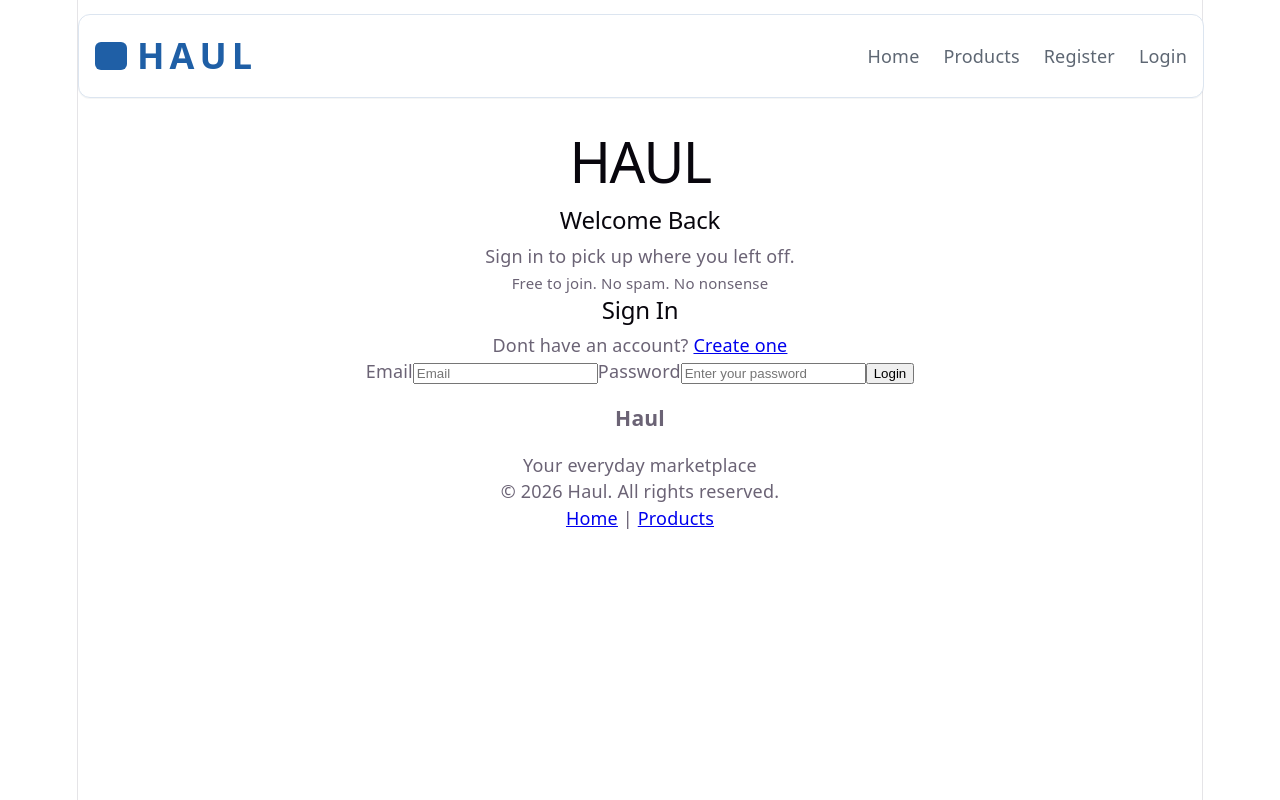
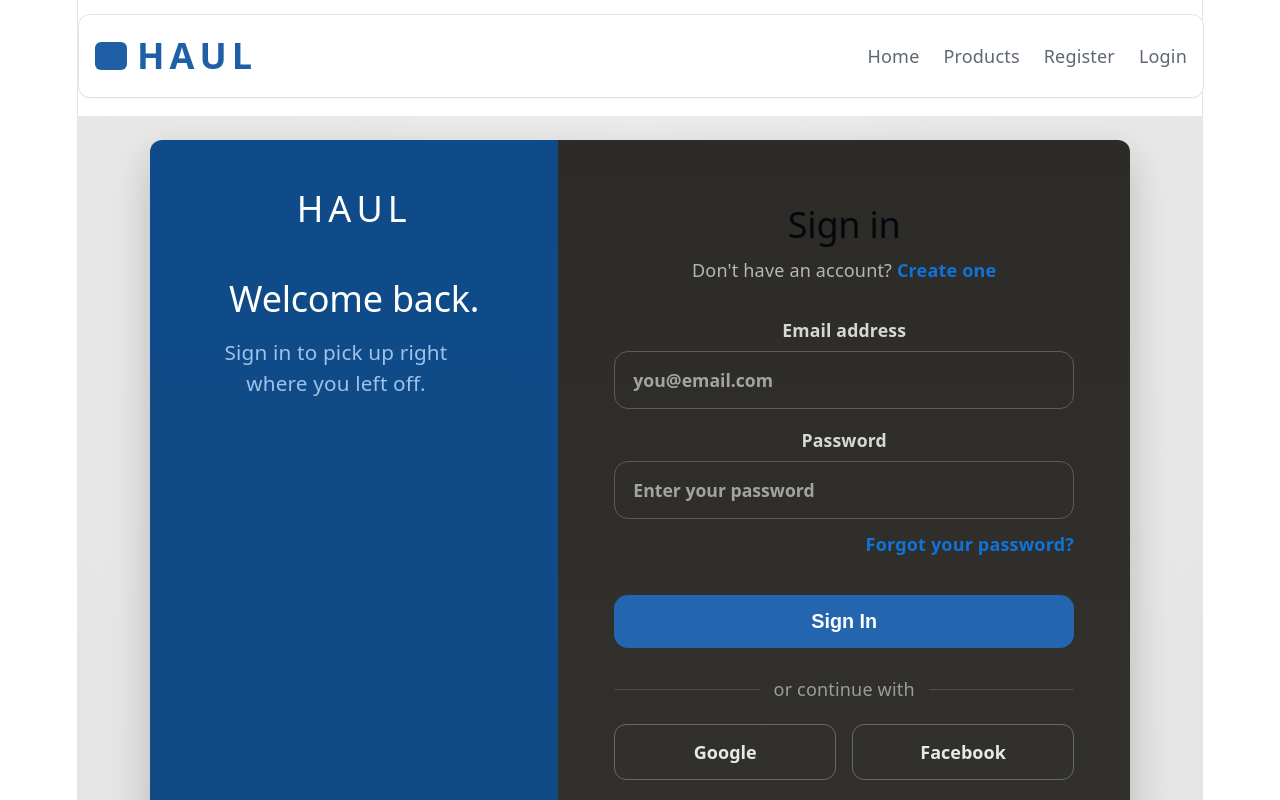
Before and after one commit to DzaboffCodes/E_Commerce, a React (Vite) app in the folder ecommerce-frontend/: page /login in a window 1280 px wide. Shown: the top 800 px of the page. Built offline with nearby package versions, Linux system fonts and the light colour scheme.

Commit message:
Added css to Login Page

```diff
--- a/ecommerce-frontend/src/Login.css
+++ b/ecommerce-frontend/src/Login.css
@@ -0,0 +1,209 @@
+.login-shell {
+  min-height: calc(100vh - 140px);
+  display: grid;
+  place-items: center;
+  padding: 24px 16px 40px;
+  background: radial-gradient(circle at top, #ececec 0%, #e4e4e4 100%);
+}
+
+.login-card {
+  width: min(980px, 100%);
+  min-height: 680px;
+  border-radius: 12px;
+  overflow: hidden;
+  display: grid;
+  grid-template-columns: 1fr 1.4fr;
+  box-shadow: 0 16px 40px rgba(0, 0, 0, 0.2);
+}
+
+.login-left {
+  background: linear-gradient(180deg, #0f4b89 0%, #114b86 100%);
+  color: #d9e8fa;
+  padding: 56px 46px;
+  display: flex;
+  flex-direction: column;
+}
+
+.login-left .brand {
+  margin: 0 0 56px;
+  color: #ffffff;
+  letter-spacing: 0.14em;
+  font-size: 2rem;
+}
+
+.login-left h2 {
+  margin: 0 0 16px;
+  color: #ffffff;
+  font-size: clamp(2rem, 2.8vw, 2.5rem);
+}
+
+.login-left p {
+  margin: 0;
+  color: #9ec3e9;
+  font-size: 1.15rem;
+  line-height: 1.5;
+  max-width: 280px;
+}
+
+.login-left small {
+  margin-top: auto;
+  color: #58a1eb;
+  font-size: 0.98rem;
+}
+
+.login-right {
+  background: linear-gradient(180deg, #2c2b28 0%, #32312d 100%);
+  color: #f3f4f6;
+  padding: 64px 56px 48px;
+}
+
+.login-right h2 {
+  margin: 0 0 10px;
+  font-size: clamp(2rem, 2.8vw, 2.5rem);
+}
+
+.signin-text {
+  margin: 0 0 34px;
+  color: #b6b6b6;
+  font-size: 1rem;
+}
+
+.signin-text a,
+.forgot-row a,
+.login-footer-link a {
+  color: #0f73d9;
+  text-decoration: none;
+  font-weight: 600;
+}
+
+.login-form {
+  display: grid;
+  gap: 18px;
+}
+
+.login-form label {
+  display: grid;
+  gap: 8px;
+  color: #d7d7d7;
+  font-size: 0.98rem;
+  font-weight: 600;
+}
+
+.login-form input {
+  background: transparent;
+  border: 1px solid #5c5b57;
+  color: #ffffff;
+  border-radius: 14px;
+  padding: 15px 18px;
+  font: inherit;
+}
+
+.login-form input::placeholder {
+  color: #a3a3a3;
+}
+
+.login-form input:focus {
+  outline: none;
+  border-color: #8fc2ff;
+  box-shadow: 0 0 0 2px rgba(143, 194, 255, 0.25);
+}
+
+.forgot-row {
+  display: flex;
+  justify-content: flex-end;
+  margin-top: -6px;
+  margin-bottom: 10px;
+}
+
+.login-btn {
+  margin-top: 10px;
+  border: 0;
+  border-radius: 14px;
+  background: #2365ae;
+  color: #fff;
+  font-weight: 700;
+  font-size: 1.1rem;
+  padding: 15px 16px;
+  cursor: pointer;
+}
+
+.login-btn:hover {
+  filter: brightness(1.06);
+}
+
+.login-btn:disabled {
+  opacity: 0.75;
+  cursor: not-allowed;
+}
+
+.login-divider {
+  display: grid;
+  grid-template-columns: 1fr auto 1fr;
+  align-items: center;
+  gap: 14px;
+  color: #9b9b9b;
+  margin: 28px 0 22px;
+}
+
+.login-divider::before,
+.login-divider::after {
+  content: "";
+  height: 1px;
+  background: #4c4c4c;
+}
+
+.social-row {
+  display: grid;
+  grid-template-columns: 1fr 1fr;
+  gap: 16px;
+}
+
+.social-btn {
+  background: transparent;
+  border: 1px solid #696969;
+  color: #e8e8e8;
+  border-radius: 12px;
+  padding: 14px 12px;
+  font: inherit;
+  font-weight: 600;
+  cursor: pointer;
+}
+
+.social-btn:hover {
+  background: rgba(255, 255, 255, 0.04);
+}
+
+.login-footer-link {
+  margin: 28px 0 0;
+  text-align: center;
+  color: #b6b6b6;
+  font-size: 1rem;
+}
+
+@media (max-width: 880px) {
+  .login-card {
+    grid-template-columns: 1fr;
+  }
+
+  .login-left {
+    padding: 34px 24px;
+  }
+
+  .login-left .brand {
+    margin-bottom: 20px;
+  }
+
+  .login-left small {
+    margin-top: 18px;
+  }
+
+  .login-right {
+    padding: 32px 24px 36px;
+  }
+}
+
+@media (max-width: 560px) {
+  .social-row {
+    grid-template-columns: 1fr;
+  }
+}
--- a/ecommerce-frontend/src/components/Login.jsx
+++ b/ecommerce-frontend/src/components/Login.jsx
@@ -1,41 +1,30 @@
 import { useState } from "react";
-// Import the UseNavigate Hook for Logging in
-import { useNavigate } from "react-router-dom";
+import { Link, useNavigate } from "react-router-dom";
 import "../Login.css";
 
 function LoginPage() {
-    // UseStates
-    // Form State
   const [form, setForm] = useState({
     email: "",
-        password: ""
+    password: "",
   });
-    // Add an error state to display errors
+
   const [errors, setErrors] = useState({});
-    // Add a loading state to track if the form is in flight to server
   const [loading, setLoading] = useState(false);
-    // Add a server state to track errors coming back from server
   const [serverError, setServerError] = useState("");
 
-    // Create a navigate instance
   const navigate = useNavigate();
 
-    // UI Validation Rules
   function validate(values) {
     const nextErrors = {};
     const emailRegex = /^[^\s@]+@[^\s@]+\.[^\s@]+$/;
-
     const email = values.email.trim();
 
     if (!email) nextErrors.email = "Email is required.";
-        else if (!emailRegex.test(email)) nextErrors.email = "Please enter a valid email address.";
+    else if (!emailRegex.test(email)) {
+      nextErrors.email = "Please enter a valid email address.";
+    }
 
     if (!values.password) nextErrors.password = "Password is required.";
-
-        if (!values.confirmPassword) nextErrors.confirmPassword = "Please confirm your password.";
-        else if (values.confirmPassword !== values.password) {
-            nextErrors.confirmPassword = "Passwords do not match.";
-        }
 
     return nextErrors;
   }
@@ -47,77 +36,69 @@ function LoginPage() {
 
   const onSubmit = async (e) => {
     e.preventDefault();
-
-        // Set server error state to empty string
     setServerError("");
 
-        // Validation of Data on UI
     const nextErrors = validate(form);
     setErrors(nextErrors);
 
     if (Object.keys(nextErrors).length > 0) return;
 
-        // Start Loading state
     setLoading(true);
 
-        // Send Post Request
     try {
       const response = await fetch("http://localhost:3000/auth/login", {
         method: "POST",
         headers: {
-                    "Content-Type": "application/json"
+          "Content-Type": "application/json",
         },
         body: JSON.stringify({
           email: form.email,
-                    password: form.password
-                })
+          password: form.password,
+        }),
       });
 
-            // Parse JSON Body
       const data = await response.json();
 
-            // If server returned an error status
       if (!response.ok) {
-                throw new Error("Login failed. Please check your detials and try again.")
+        throw new Error(data.message || "Login failed. Please check your details and try again.");
       }
 
-            // If successful
       navigate("/");
-
     } catch (err) {
-            setServerError(err.message)
+      setServerError(err.message);
     } finally {
       setLoading(false);
     }
-    }
+  };
 
   return (
-    <main>
-        <section>
-            <aside>
-                <h1>HAUL</h1>
-                <h2> Welcome Back</h2>
-                <p>Sign in to pick up where you left off.</p>
-
-                <small>Free to join. No spam. No nonsense</small>
+    <main className="login-shell">
+      <section className="login-card">
+        <aside className="login-left">
+          <h1 className="brand">HAUL</h1>
+          <h2>Welcome back.</h2>
+          <p>Sign in to pick up right where you left off.</p>
+          <small>Free to join. No spam. No nonsense.</small>
         </aside>
 
-            <section>
-                <h2>Sign In</h2>
-                <p>
-                    Dont have an account? <a href="/register"> Create one</a>
+        <section className="login-right">
+          <h2>Sign in</h2>
+
+          <p className="signin-text">
+            Don't have an account? <Link to="/register">Create one</Link>
           </p>
 
-                <form onSubmit={onSubmit}>
+          <form onSubmit={onSubmit} className="login-form">
             <label>
-                        Email
+              Email address
               <input
                 name="email"
+                type="email"
                 value={form.email}
                 onChange={onChange}
-                            placeholder="Email"
+                placeholder="you@email.com"
               />
-                        {errors.email && <span>{errors.email}</span>}
+              {errors.email && <span className="field-error">{errors.email}</span>}
             </label>
 
             <label>
@@ -129,18 +110,38 @@ return (
                 onChange={onChange}
                 placeholder="Enter your password"
               />
-                        {errors.password && <span>{errors.password}</span>}
+              {errors.password && <span className="field-error">{errors.password}</span>}
             </label>
 
-                    <button type="submit" disabled={loading}>
-                        {loading ? "Logging In" : "Login"}
+            <div className="forgot-row">
+              <Link to="/forgot-password">Forgot your password?</Link>
+            </div>
+
+            {serverError && <div className="form-error">{serverError}</div>}
+
+            <button type="submit" className="login-btn" disabled={loading}>
+              {loading ? "Signing in..." : "Sign In"}
             </button>
           </form>
+
+          <div className="login-divider">or continue with</div>
+
+          <div className="social-row">
+            <button type="button" className="social-btn">
+              Google
+            </button>
+            <button type="button" className="social-btn">
+              Facebook
+            </button>
+          </div>
+
+          <p className="login-footer-link">
+            New to HAUL? <Link to="/register">Create a free account</Link>
+          </p>
         </section>
       </section>
     </main>
-)
-
+  );
 }
 
 export default LoginPage;
```
Lines whose indentation alone changed are shown as unchanged.
